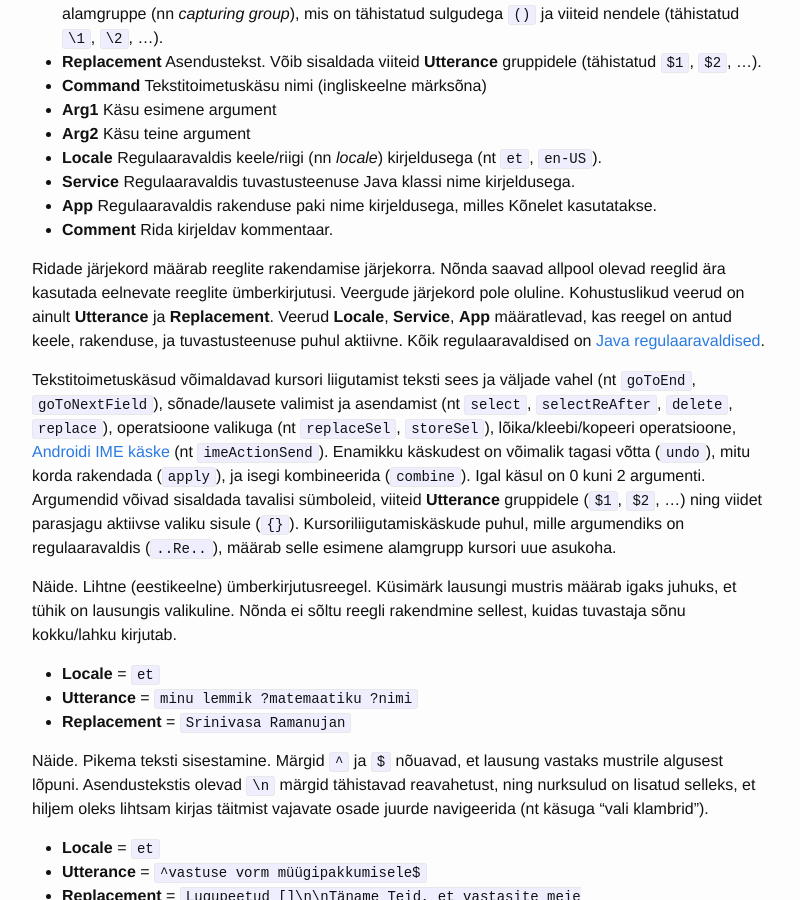
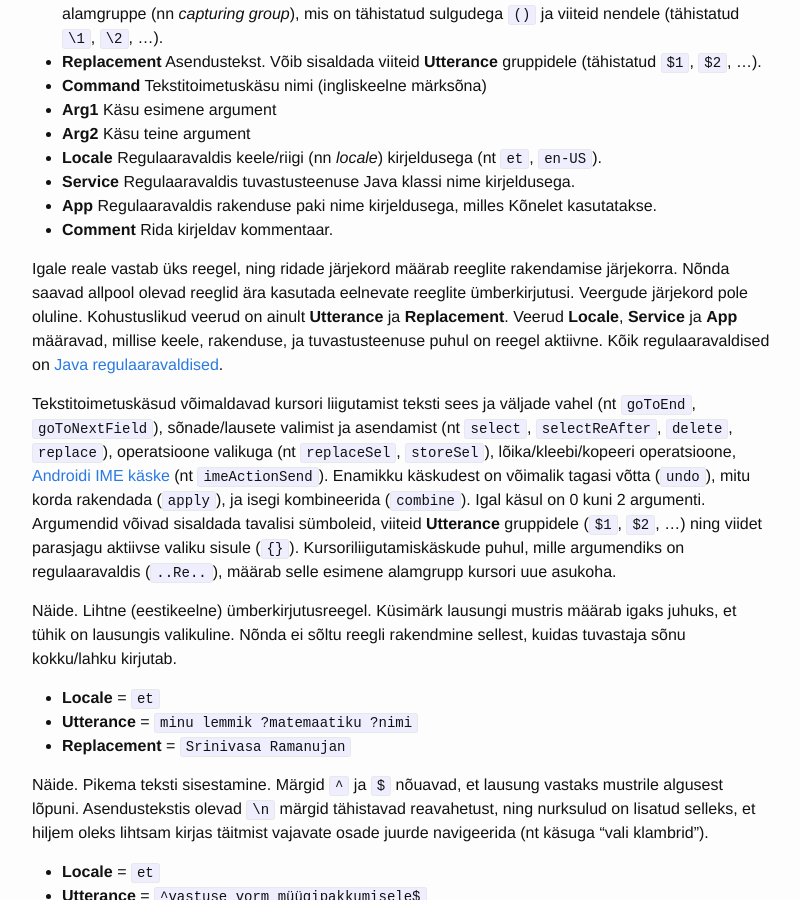
Before and after one commit to Kaljurand/K6nele, a Jekyll site: the page built from docs/et/user_guide.md, in a window 1280 px wide and 900 px high, scrolled down 8735 px. Shown: the whole window, without its empty margins (238-1038 px from the left). Built offline with Jekyll 4.4.1, drawn with Linux system fonts in a browser that asks for light colours; comment, search, counter and statistics services are not loaded; some of the changed text lies outside the part shown.

Commit message:
Update et/user_guide.md

```diff
--- a/docs/et/user_guide.md
+++ b/docs/et/user_guide.md
@@ -251,8 +251,8 @@ millel on järgmised veerud (veeru tüüp on määratud ingliskeelse märksõnag
 - __App__ Regulaaravaldis rakenduse paki nime kirjeldusega, milles Kõnelet kasutatakse.
 - __Comment__ Rida kirjeldav kommentaar.
 
-Ridade järjekord määrab reeglite rakendamise järjekorra. Nõnda saavad allpool olevad reeglid ära kasutada eelnevate reeglite ümberkirjutusi.
-Veergude järjekord pole oluline. Kohustuslikud veerud on ainult __Utterance__ ja __Replacement__. Veerud __Locale__, __Service__, __App__ määratlevad, kas reegel on antud keele, rakenduse, ja tuvastusteenuse puhul aktiivne. Kõik regulaaravaldised on [Java regulaaravaldised](https://docs.oracle.com/javase/tutorial/essential/regex/).
+Igale reale vastab üks reegel, ning ridade järjekord määrab reeglite rakendamise järjekorra. Nõnda saavad allpool olevad reeglid ära kasutada eelnevate reeglite ümberkirjutusi.
+Veergude järjekord pole oluline. Kohustuslikud veerud on ainult __Utterance__ ja __Replacement__. Veerud __Locale__, __Service__ ja __App__ määravad, millise keele, rakenduse, ja tuvastusteenuse puhul on reegel aktiivne. Kõik regulaaravaldised on [Java regulaaravaldised](https://docs.oracle.com/javase/tutorial/essential/regex/).
 
 Tekstitoimetuskäsud võimaldavad kursori liigutamist teksti sees ja väljade vahel (nt `goToEnd`, `goToNextField`), sõnade/lausete valimist ja asendamist (nt `select`, `selectReAfter`, `delete`, `replace`), operatsioone valikuga (nt `replaceSel`, `storeSel`), lõika/kleebi/kopeeri operatsioone, [Androidi IME käske](https://developer.android.com/reference/android/view/inputmethod/EditorInfo.html) (nt `imeActionSend`). Enamikku käskudest on võimalik tagasi võtta (`undo`), mitu korda rakendada (`apply`), ja isegi kombineerida (`combine`). Igal käsul on 0 kuni 2 argumenti. Argumendid võivad sisaldada tavalisi sümboleid, viiteid __Utterance__ gruppidele (`$1`, `$2`, ...) ning viidet parasjagu aktiivse valiku sisule (`{}`). Kursoriliigutamiskäskude puhul, mille argumendiks on regulaaravaldis (`..Re..`), määrab selle esimene alamgrupp kursori uue asukoha.
 
@@ -298,7 +298,7 @@ Näide. (Eestikeelne) kõnekäsk, mis rakendab lausele vastavat mustrit (st sõn
 - __Arg1__ = `[.?!]\\s*()[^.?!]+[.?!]`
 - __Arg2__ = `2`
 
-Reeglifaili loomiseks ja salvestamiseks sobib iga tabelarvutusprogramm. Nt Google'i Arvutustabelid (_Google Sheets_) võimaldab selliseid tabeleid luua nii lauaarvutis kui ka mobiiliseadmes, ning siis erinevate seadmete ja kasutajate vahel tsv-kujul jagada. Faili laadimiseks Kõnele rakendusse on kaks võimalust:
+Reeglifaili loomiseks ja salvestamiseks sobib iga tabelarvutusprogramm. Nt [Google'i Arvutustabelid](https://www.google.com/intl/et/sheets/about/) (_Google Sheets_) võimaldab selliseid tabeleid luua nii lauaarvutis kui ka mobiiliseadmes, ning siis erinevate seadmete ja kasutajate vahel tsv-kujul jagada. Faili laadimiseks Kõnele rakendusse on kaks võimalust:
 
 - Kõnele menüüvalik "Ümberkirjutusreeglid" avab failibrauseri, mille abil tuleb soovitava faili juurde navigeerida ning sellele klikkida;
 - tabelarvutusrakenduses on failijagamislink, millele klikkides avaneb võimalus faili tsv-formaati teisendamiseks ning tulemuse jagamiseks Kõnelega. Järgnevad ekraanipildid näitavad faili jagamist rakenduses Google'i Arvutustabelid, menüüde "Jagamine ja eksportimine" ja "Saada koopia" abil.
```
Also changed, not shown: other parts of docs/et/user_guide.md (+1 -1 lines).
